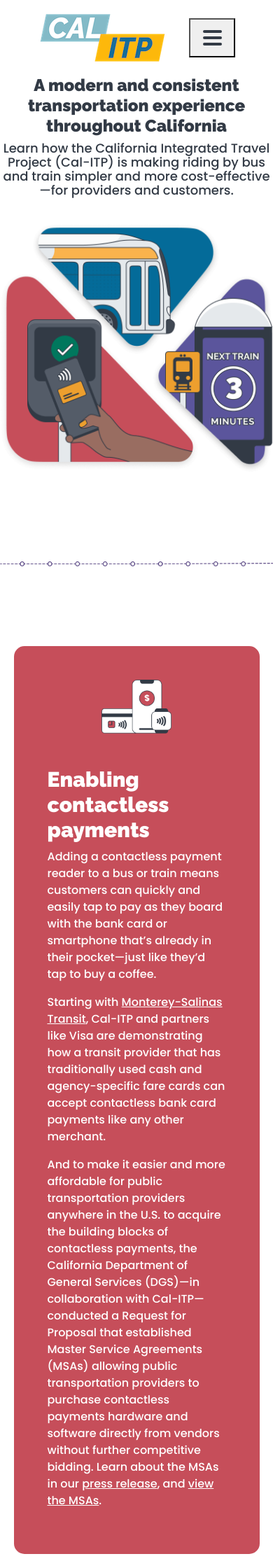
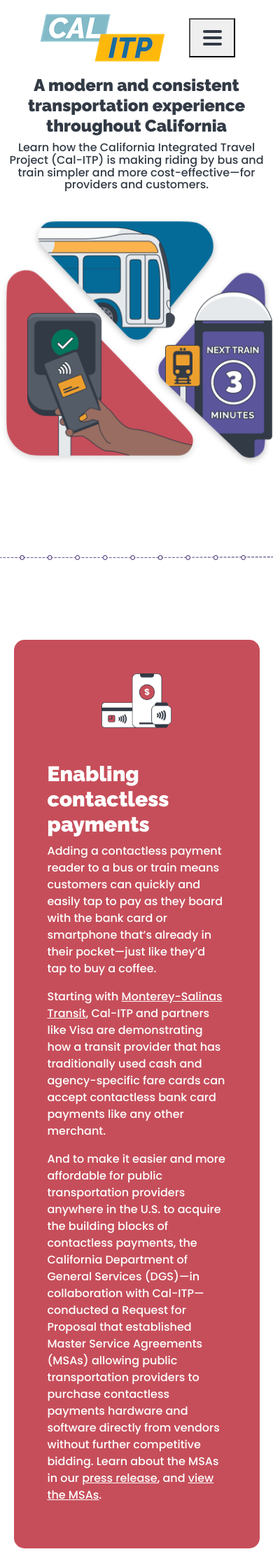
Before and after one commit to cal-itp/calitp.org, a Jekyll site: the page built from src/index.html, in a window 390 px wide. Shown: the top 2240 px of the page at 70% size. Built offline with Jekyll 4.4.1, drawn with Linux system fonts in a browser that asks for light colours.

Commit message:
refactor(hero): remove "big" style class from hero paragraph
also removed unneeded media query style

```diff
--- a/src/index.html
+++ b/src/index.html
@@ -7,7 +7,7 @@
   <section id="deck">
     <section>
       <h1>A modern and consistent transportation experience throughout California</h1>
-      <p class="big">
+      <p>
         Learn how the California Integrated Travel Project (Cal-ITP) is making riding by bus and train simpler and more
         cost-effective—for providers and customers.
       </p>
--- a/src/stylesheets/main.css
+++ b/src/stylesheets/main.css
@@ -115,11 +115,6 @@
 
 .big {
   font-size: 24px;
-}
-@media (max-width: 540px) {
-  #deck .big {
-    font-size: 18px;
-  }
 }
 
 #details {
```
